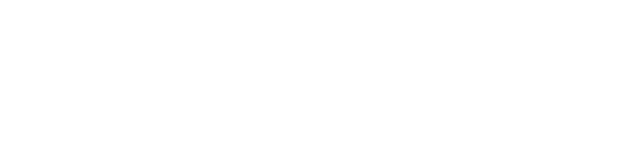
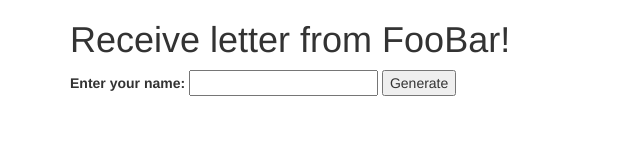
Before and after one commit to ptown-epicodus/form-letter, a plain HTML site: page index.html in a window 1280 px wide. Shown: the whole page, without its empty margins (0-640 px from the left). Drawn offline with Linux system fonts and the light colour scheme.

Commit message:
Add form for name input

```diff
--- a/index.html
+++ b/index.html
@@ -9,6 +9,13 @@
   </head>
   <body>
     <div class="container">
+      <h1>Receive letter from FooBar!</h1>
+      <form id="letter-form">
+        <label for="name">Enter your name:</label>
+        <input id="name" type="text">
+
+        <button type="submit">Generate</button>
+      </form>
 
       <div id="letter" class="container">
         <p>Dear <span class="user-name"></span>,</p>
```
